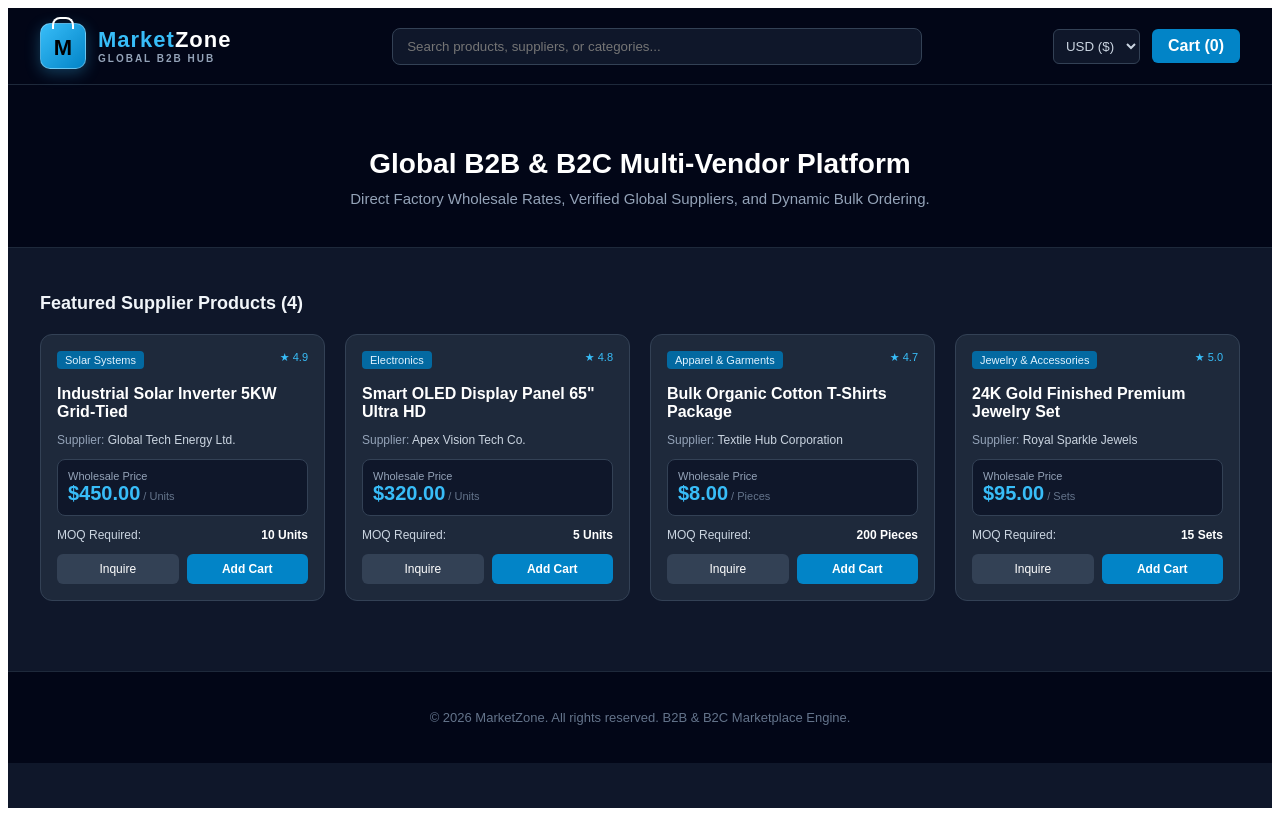
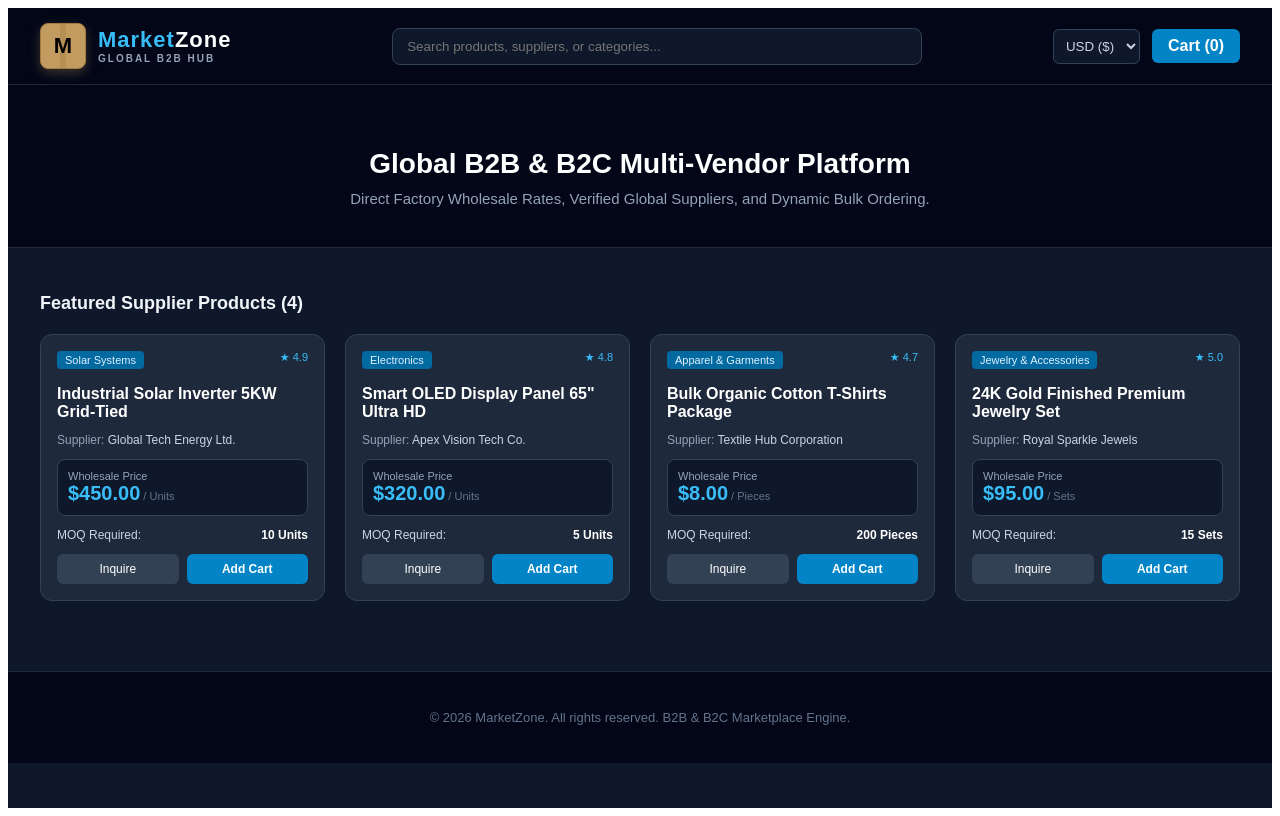
Before and after one commit to pateljabir786/MarketZone-Core, a Next.js app: page / in a window 1280 px wide. Built offline with nearby package versions, Linux system fonts and the light colour scheme.

Commit message:
Update logo and styles in header section

```diff
--- a/app/page.js
+++ b/app/page.js
@@ -79,32 +79,32 @@ export default function Home() {
       <header style={{ borderBottom: '1px solid #1e293b', backgroundColor: '#020617', padding: '15px 20px', position: 'sticky', top: 0, zIndex: 100 }}>
         <div style={{ maxWidth: '1200px', margin: '0 auto', display: 'flex', alignItems: 'center', justifyContent: 'space-between', gap: '15px', flexWrap: 'wrap' }}>
 
-          {/* SHOPPER BAG LOGO WITH BLACK CAPITAL M */}
+          {/* RECYCLABLE CARDBOARD BOX LOGO WITH BLACK CAPITAL M */}
           <div style={{ display: 'flex', alignItems: 'center', gap: '12px', cursor: 'pointer' }}>
             <div style={{
               position: 'relative',
               width: '44px',
               height: '44px',
-              background: 'linear-gradient(135deg, #38bdf8 0%, #0284c7 100%)',
-              borderRadius: '10px',
+              backgroundColor: '#c29b61',
+              borderRadius: '8px',
               display: 'flex',
               alignItems: 'center',
               justifyContent: 'center',
-              boxShadow: '0 4px 15px rgba(56, 189, 248, 0.3)',
-              border: '1px solid rgba(255, 255, 255, 0.3)'
+              boxShadow: '0 4px 12px rgba(194, 155, 97, 0.3)',
+              border: '1.5px solid #a37c41'
             }}>
-              {/* Bag Handle */}
+              {/* Box Tape Line Effect */}
               <div style={{
                 position: 'absolute',
-                top: '-7px',
-                width: '18px',
-                height: '10px',
-                border: '2px solid #ffffff',
-                borderBottom: 'none',
-                borderRadius: '8px 8px 0 0'
+                top: 0,
+                bottom: 0,
+                width: '6px',
+                backgroundColor: '#b0884d',
+                opacity: '0.6'
               }}></div>
+
               {/* Black Capital M */}
-              <span style={{ fontSize: '22px', fontWeight: '900', color: '#000000', marginTop: '4px' }}>M</span>
+              <span style={{ fontSize: '22px', fontWeight: '900', color: '#000000', zIndex: 1 }}>M</span>
             </div>
 
             <div style={{ display: 'flex', flexDirection: 'column' }}>
```
